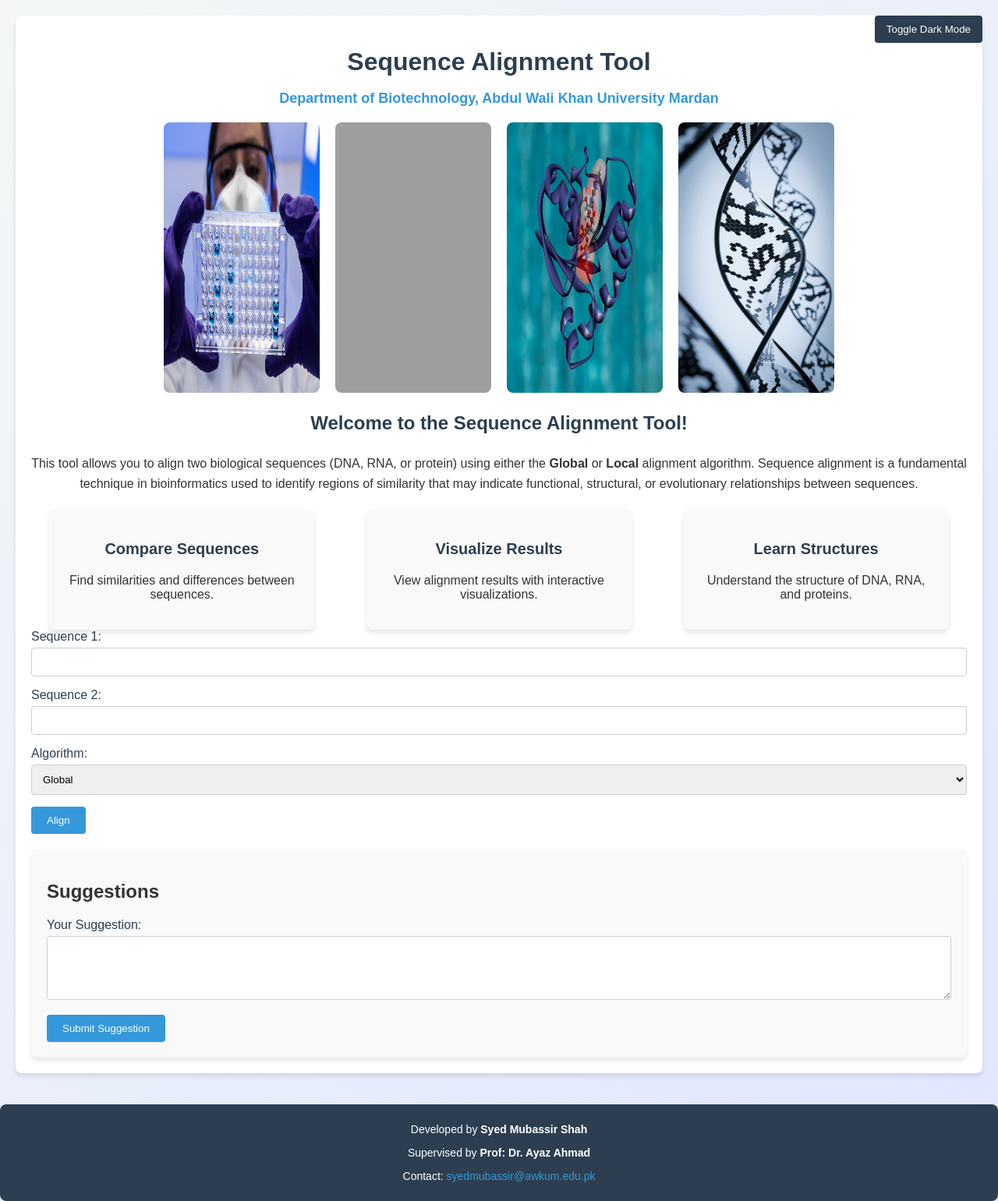
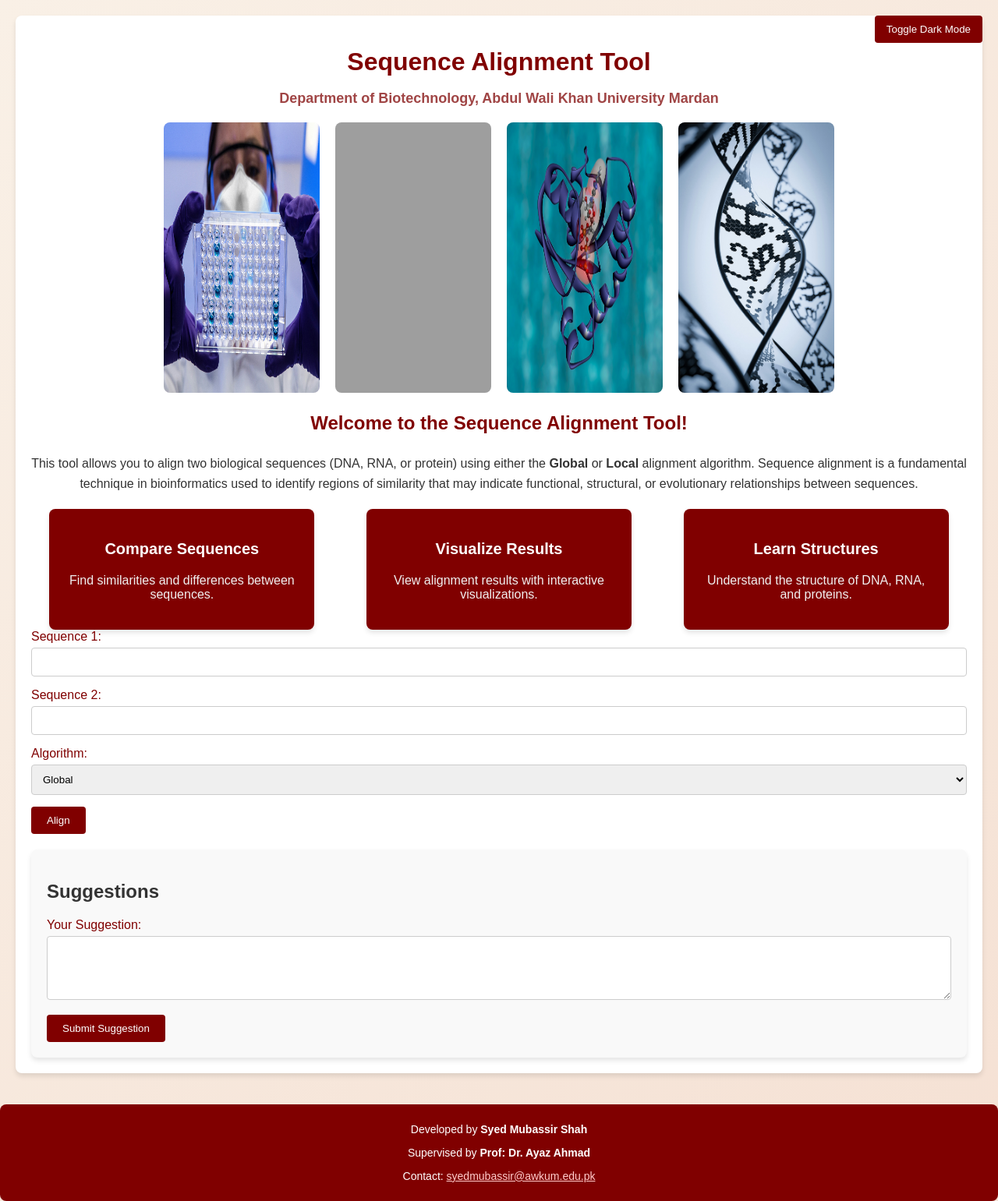
Before and after one commit to syed594/bio-align, a Flask app: page / in a window 1280 px wide. Shown: the whole page at 78% size. Run offline with Flask 3, Linux system fonts and the light colour scheme; grey boxes are pictures that could not be loaded.

Commit message:
Ready for deployment

```diff
--- a/templates/index.html
+++ b/templates/index.html
@@ -6,71 +6,85 @@
     <title>Sequence Alignment Tool</title>
     <link rel="icon" href="{{ url_for('static', filename='logo.png') }}" type="image/png">
     <style>
-        /* General Styles */
+        /* AWKUM Maroon Theme Updates */
+        body {
+            background: linear-gradient(135deg, #f9f0e6, #f5e1d4); /* Warm cream gradient */
+        }
+        .header h1 {
+            color: #800000; /* Maroon heading */
+        }
+        .header p {
+            color: #a04545; /* Light maroon text */
+        }
+        .description h2 {
+            color: #800000; /* Maroon subheading */
+        }
+        button, .feature {
+            background-color: #800000; /* Maroon buttons */
+        }
+        button:hover {
+            background-color: #a04545; /* Light maroon hover */
+        }
+        footer {
+            background-color: #800000; /* Maroon footer */
+        }
+        footer a {
+            color: #ffcccb; /* Light pink link for contrast */
+        }
+        .dark-mode-toggle {
+            background-color: #800000; /* Maroon toggle */
+        }
+
+        /* Original Unchanged Styles Below */
         body {
             font-family: Arial, sans-serif;
             margin: 0;
             padding: 0;
-            background: linear-gradient(135deg, #f4f7f6, #e0e7ff); /* Light gradient background */
-            color: #333; /* Dark gray text */
+            color: #333;
         }
         .container {
             max-width: 1200px;
             margin: 0 auto;
             padding: 20px;
-            background-color: #ffffff; /* White background */
+            background-color: #ffffff;
             border-radius: 8px;
             box-shadow: 0 4px 6px rgba(0, 0, 0, 0.1);
             margin-top: 20px;
         }
-
-        /* Header Section */
         .header {
             text-align: center;
             margin-bottom: 20px;
         }
         .header h1 {
-            color: #2c3e50; /* Dark blue heading */
             font-size: 32px;
             margin-bottom: 10px;
         }
         .header p {
-            color: #3498db; /* Blue text */
             font-size: 18px;
             font-weight: bold;
         }
-
-        /* Logo Container */
         .logo-container {
             display: flex;
             justify-content: center;
-            gap: 20px; /* Space between logos */
+            gap: 20px;
             margin-bottom: 20px;
-            flex-wrap: nowrap; /* Prevent wrapping to the next line */
+            flex-wrap: nowrap;
         }
         .logo-container img {
-            max-width: 200px; /* Adjusted size for images */
+            max-width: 200px;
             height: auto;
             border-radius: 8px;
-            transition: transform 0.3s ease; /* Smooth zoom effect */
+            transition: transform 0.3s ease;
         }
         .logo-container img:hover {
-            transform: scale(1.2); /* Zoom effect on hover */
+            transform: scale(1.2);
         }
-
-        /* Description Section */
         .description {
             margin-bottom: 20px;
             font-size: 16px;
             line-height: 1.6;
-            color: #333;
             text-align: center;
         }
-        .description h2 {
-            color: #2c3e50; /* Dark blue heading */
-        }
-
-        /* Features Section */
         .features {
             display: flex;
             justify-content: space-around;
@@ -83,23 +97,23 @@
             max-width: 300px;
             text-align: center;
             padding: 20px;
-            background-color: #f9f9f9; /* Light gray background */
             border-radius: 8px;
             box-shadow: 0 4px 6px rgba(0, 0, 0, 0.1);
         }
         .feature h3 {
-            color: #2c3e50; /* Dark blue heading */
             font-size: 20px;
+            color: white; /* White text on maroon */
         }
-
-        /* Form Styling */
+        .feature p {
+            color: #f0f0f0; /* Light text on maroon */
+        }
         .form-group {
             margin-bottom: 15px;
         }
         label {
             display: block;
             margin-bottom: 5px;
-            color: #2c3e50; /* Dark blue label text */
+            color: #800000; /* Maroon labels */
         }
         input[type="text"], select, textarea {
             width: 100%;
@@ -110,71 +124,52 @@
         }
         button {
             padding: 10px 20px;
-            background-color: #3498db; /* Blue button */
             color: white;
             border: none;
             border-radius: 4px;
             cursor: pointer;
         }
-        button:hover {
-            background-color: #2980b9; /* Darker blue on hover */
-        }
-
-        /* Results and Suggestions */
         .result, .suggestions {
             margin-top: 20px;
             padding: 20px;
-            background-color: #f9f9f9; /* Light gray background */
+            background-color: #f9f9f9;
             border-radius: 8px;
             box-shadow: 0 4px 6px rgba(0, 0, 0, 0.1);
         }
-
-        /* Footer Section */
         footer {
             margin-top: 40px;
-            padding: 10px; /* Thinner footer */
-            background-color: #2c3e50; /* Dark blue footer */
+            padding: 10px;
             color: white;
             text-align: center;
             border-radius: 8px;
-            font-size: 14px; /* Smaller font size */
+            font-size: 14px;
         }
-        footer a {
-            color: #3498db; /* Blue link */
-            text-decoration: none;
-        }
-        footer a:hover {
-            text-decoration: underline;
-        }
-
-        /* Dark Mode Toggle */
         .dark-mode-toggle {
             position: fixed;
             top: 20px;
             right: 20px;
-            background-color: #2c3e50;
             color: white;
             border: none;
             padding: 10px 15px;
             border-radius: 4px;
             cursor: pointer;
         }
-
-        /* Dark Mode Styles */
         body.dark-mode {
-            background: linear-gradient(135deg, #1e1e2f, #2c3e50); /* Dark gradient background */
-            color: #f4f7f6; /* Light text */
+            background: linear-gradient(135deg, #1a0a0a, #330000); /* Dark maroon gradient */
+            color: #f4f7f6;
         }
         body.dark-mode .container {
-            background-color: #2c3e50; /* Dark blue container */
-            color: #f4f7f6; /* Light text */
+            background-color: #330000;
+            color: #f4f7f6;
         }
-        body.dark-mode .feature, body.dark-mode .result, body.dark-mode .suggestions {
-            background-color: #1e1e2f; /* Dark background for sections */
-            color: #f4f7f6; /* Light text */
+        body.dark-mode .feature,
+        body.dark-mode .result,
+        body.dark-mode .suggestions {
+            background-color: #1a0a0a;
+            color: #f4f7f6;
         }
         body.dark-mode footer {
-            background-color: #1e1e2f; /* Dark footer */
+            background-color: #1a0a0a;
         }
     </style>
 </head>
```
Also changed, not shown: static/alignment.png, 3 other files.
